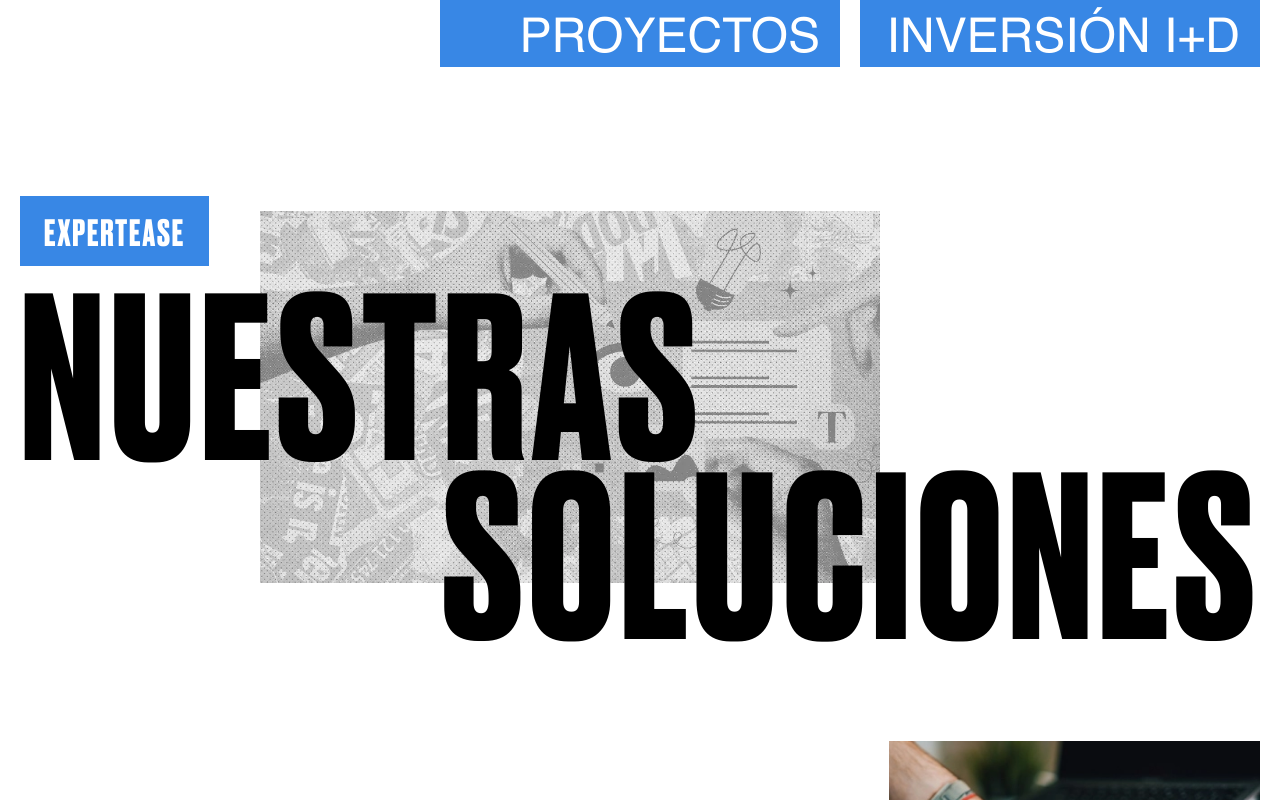
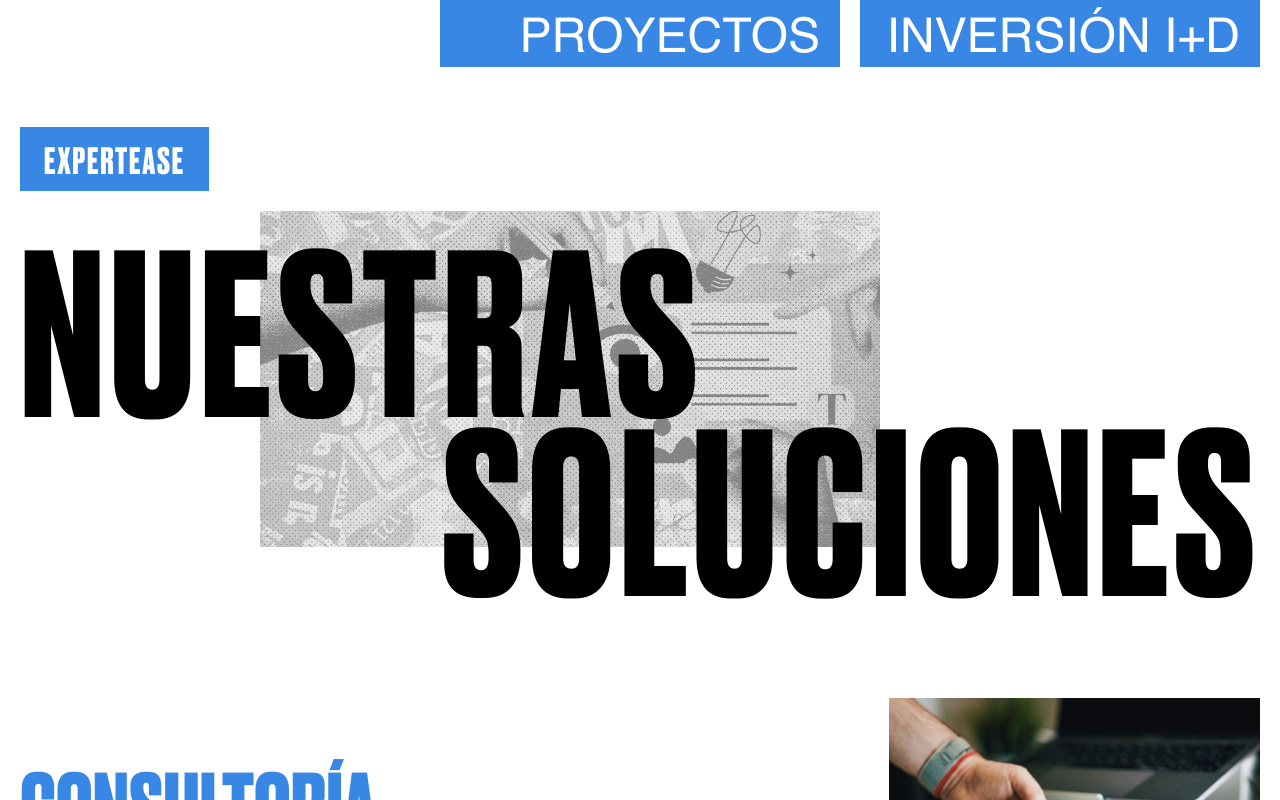
Before and after one commit to PolCarva/nsgcorp, a Next.js app: page / in a window 1280 px wide. Shown: the part 3560-4360 px from the top of the page. Built offline with nearby package versions, Linux system fonts and the light colour scheme; no server answers.

Commit message:
feat: Refactor GSAPAnimations component for improved animation performance

```diff
--- a/components/GSAPAnimations.tsx
+++ b/components/GSAPAnimations.tsx
@@ -10,18 +10,19 @@ const GSAPAnimations = () => {
     const titles = gsap.utils.toArray("h2");
     const animateInArray = gsap.utils.toArray("[data-animate-in]");
     const animateStagger = gsap.utils.toArray("[data-animate-stagger]");
-    const tags = gsap.utils.toArray("[data-tag]");
+    const tags = gsap.utils.toArray("[data-animation-tag]");
     const headings = gsap.utils.toArray("[data-animate-heading]");
     const tl = gsap.timeline();
     const images = gsap.utils.toArray("[data-animate-image]");
     const numbers = gsap.utils.toArray("[data-animate-increasing-number]");
 
-    tl.to("[data-animate-loader]", {
-      height: "100%",
-      opacity: 1,
-      duration: 0.5,
-      ease: "power2.inOut",
-    })
+    tl
+      .to("[data-animate-loader]", {
+        height: "100%",
+        opacity: 1,
+        duration: 0.5,
+        ease: "power2.inOut",
+      })
       .to("[data-animate-loader]", {
         width: "100%",
         duration: 0.5,
@@ -73,6 +74,7 @@ const GSAPAnimations = () => {
 
     tags.forEach((tag: any) => {
       gsap.to(tag, {
+        delay: tag.dataset.delay || 0,
         opacity: 1,
         x: 0,
         scrollTrigger: {
--- a/components/HeroSection.tsx
+++ b/components/HeroSection.tsx
@@ -13,7 +13,7 @@ const HeroSection = () => {
           <div
             className={`uppercase leading-none relative tracking-wider text-[3.9rem] md:text-9xl 2xl:text-[10rem] lg:text-[8rem] ${durk.className}`}
           >
-            <Tag text="Nsg Corp" className="absolute mb-5 bottom-full left-0" />
+            <Tag text="Nsg Corp" delay={1.1} className="absolute mb-5 bottom-full left-0" />
             <div
               data-animate-image
               className='hidden md:block absolute top-1/2 left-1/2 -translate-x-1/2 -translate-y-1/2 w-7/12 h-[120%] bg-[url("/img/hero_img.webp")]'
--- a/components/SolutionsSection.tsx
+++ b/components/SolutionsSection.tsx
@@ -9,8 +9,11 @@ const SolutionsSection = () => {
     <section id="soluciones" className="pt-20">
       <Container>
         <div className="relative">
-          <Tag text="Expertease" />
-          <div  data-animate-image  className='absolute hidden md:block left-60 top-0 -z-10 bg-[url("/img/hero_img.webp")] bg-cover bg-right w-1/2 h-5/6' />
+          <Tag text="Expertease" className="absolute mb-5 bottom-full left-0" />
+          <div
+            data-animate-image
+            className='absolute hidden md:block left-60 top-0 -z-10 bg-[url("/img/hero_img.webp")] bg-cover bg-right w-1/2 h-5/6'
+          />
           <HeadingTwo top="Nuestras" bottom="soluciones" />
         </div>
         <div className="flex flex-col gap-16 mt-16">
--- a/components/ui/Tag.tsx
+++ b/components/ui/Tag.tsx
@@ -1,8 +1,24 @@
 import { durk } from "@/lib/fonts";
 import React from "react";
 
-const Tag = ({ text, className }: { text: string, className?: string}) => {
-  return <span data-tag className={`${durk.className} ${className} opacity-0 translate-x-5 tracking-wider text-2xl md:text-4xl z-30 bg-primary px-5 md:px-6 text-white uppercase py-2.5 md:py-3`}>{text}</span>;
+const Tag = ({
+  text,
+  className,
+  delay = 0,
+}: {
+  text: string;
+  className?: string;
+  delay?: number;
+}) => {
+  return (
+    <span
+      data-animation-tag
+      data-delay={delay}
+      className={`${durk.className} ${className} opacity-0 translate-x-5 tracking-wider text-2xl md:text-4xl z-30 bg-primary px-5 md:px-6 text-white uppercase py-2.5 md:py-3`}
+    >
+      {text}
+    </span>
+  );
 };
 
 export default Tag;
```
